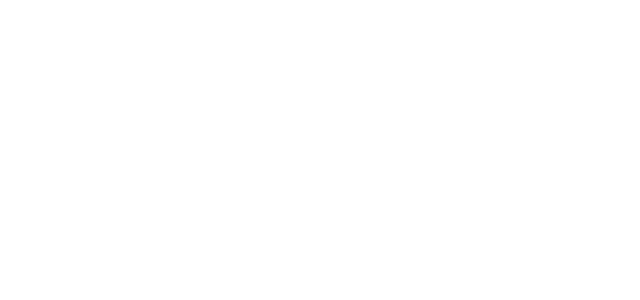
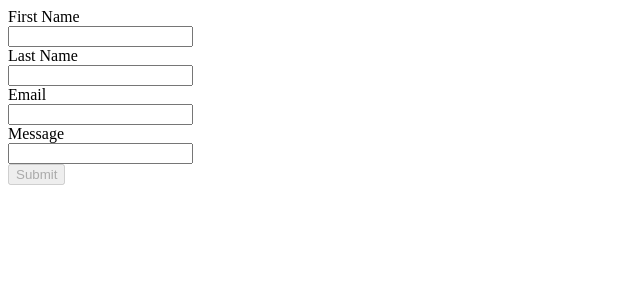
Before and after one commit to a-sharun/use-case-8, a React (Create React App) app in the folder my-app/: page / in a window 1280 px wide. Shown: the top 300 px of the page, without its empty margins (0-640 px from the left). Built offline with nearby package versions, Linux system fonts and the light colour scheme.

Commit message:
UC#8 Setup the form

```diff
--- a/my-app/src/App.js
+++ b/my-app/src/App.js
@@ -1,11 +1,101 @@
-import { Provider } from "react-redux";
+import { useCallback, useRef, useState } from "react";
+import { useDispatch } from "react-redux";
+import { trim, isLength, isEmail } from "validator";
+import Input from "./components/Input";
+import { ADD_USER_FORM_DATA } from "./store/reducers/userFormDataReducer";
 import store from "./store";
 
+const FIRST_NAME = "firstName";
+const LAST_NAME = "lastName";
+const EMAIL = "email";
+const MESSAGE = "message";
+const MIN_NAME_LENGTH = 2;
+const MIN_MESSAGE_LENGTH = 15;
+const MIN_NAME_LENGTH_ERROR = `Name must be at least ${MIN_NAME_LENGTH} characters.`;
+const MIN_MESSAGE_LENGTH_ERROR = `Message must be at least ${MIN_MESSAGE_LENGTH} characters.`;
+const INVALID_EMAIL_ERROR = "Email must be valid.";
+
+const validateInput = (input) => {
+  const { name, value } = input;
+
+  switch (name) {
+    case FIRST_NAME:
+    case LAST_NAME:
+      return !isLength(trim(value, " "), { min: MIN_NAME_LENGTH })
+        ? MIN_NAME_LENGTH_ERROR
+        : null;
+    case EMAIL:
+      return !isEmail(value) ? INVALID_EMAIL_ERROR : null;
+    case MESSAGE:
+      return !isLength(trim(value, " "), { min: MIN_MESSAGE_LENGTH })
+        ? MIN_MESSAGE_LENGTH_ERROR
+        : null;
+    default:
+      return null;
+  }
+};
+
 function App() {
+  const [inputErrors, setInputErrors] = useState({});
+
+  const dispatch = useDispatch();
+
+  const formValuesRef = useRef({});
+
+  const onFormSubmit = (submitEvent) => {
+    submitEvent.preventDefault();
+    dispatch({
+      type: ADD_USER_FORM_DATA,
+      payload: formValuesRef.current,
+    });
+  };
+
+  const areFormErrors = Object.values(inputErrors).some(Boolean);
+  const areFormValues = Object.values(formValuesRef.current).length === 4;
+
+  const handleInputChange = useCallback((event) => {
+    console.log(store.getState());
+    const { name, value } = event.target;
+    const inputValidationResult = validateInput({ name, value });
+
+    setInputErrors((prevState) => ({
+      ...prevState,
+      [name]: inputValidationResult,
+    }));
+
+    formValuesRef.current[name] = value;
+  }, []);
+
   return (
-    <Provider store={store}>
-      <div></div>
-    </Provider>
+    <form onSubmit={onFormSubmit}>
+      <Input
+        label="First Name"
+        name={FIRST_NAME}
+        onChange={handleInputChange}
+        errorMessage={inputErrors[FIRST_NAME]}
+      />
+      <Input
+        label="Last Name"
+        name={LAST_NAME}
+        onChange={handleInputChange}
+        errorMessage={inputErrors[LAST_NAME]}
+      />
+      <Input
+        label="Email"
+        name={EMAIL}
+        onChange={handleInputChange}
+        errorMessage={inputErrors[EMAIL]}
+      />
+      <Input
+        label="Message"
+        name={MESSAGE}
+        onChange={handleInputChange}
+        errorMessage={inputErrors[MESSAGE]}
+      />
+      <button type="submit" disabled={areFormErrors || !areFormValues}>
+        Submit
+      </button>
+    </form>
   );
 }
 
--- /dev/null
+++ b/my-app/src/components/Input.jsx
@@ -0,0 +1,15 @@
+import { memo } from "react";
+
+const Input = ({ name, label, type = "text", errorMessage = "", onChange }) => {
+  return (
+    <div>
+      <label style={{ display: "block" }} htmlFor={name}>
+        {label}
+      </label>
+      <input id={name} name={name} type={type} onChange={onChange} />
+      <span>{errorMessage}</span>
+    </div>
+  );
+};
+
+export default memo(Input);
--- a/my-app/src/index.js
+++ b/my-app/src/index.js
@@ -1,6 +1,12 @@
 import React from "react";
 import ReactDOM from "react-dom/client";
+import { Provider } from "react-redux";
 import App from "./App";
+import store from "./store";
 
 const root = ReactDOM.createRoot(document.getElementById("root"));
-root.render(<App />);
+root.render(
+  <Provider store={store}>
+    <App />
+  </Provider>
+);
--- a/my-app/src/store/reducers/userFormDataReducer.js
+++ b/my-app/src/store/reducers/userFormDataReducer.js
@@ -1,18 +1,9 @@
-const UPDATE_USER_FORM_DATA = "UPDATE_USER_FORM_DATA";
-const initialUserFormData = {
-  firstName: "",
-  lastName: "",
-  email: "",
-  message: "",
-};
+export const ADD_USER_FORM_DATA = "ADD_USER_FORM_DATA";
 
-const userFormDataReducer = (state = initialUserFormData, action) => {
-  if (action.type !== UPDATE_USER_FORM_DATA) return state;
+const userFormDataReducer = (state = [], action) => {
+  if (action.type !== ADD_USER_FORM_DATA) return state;
 
-  return {
-    ...state,
-    userFormData: { ...state.userFormData, ...action.payload },
-  };
+  return [...state, action.payload];
 };
 
 export { userFormDataReducer };
```
